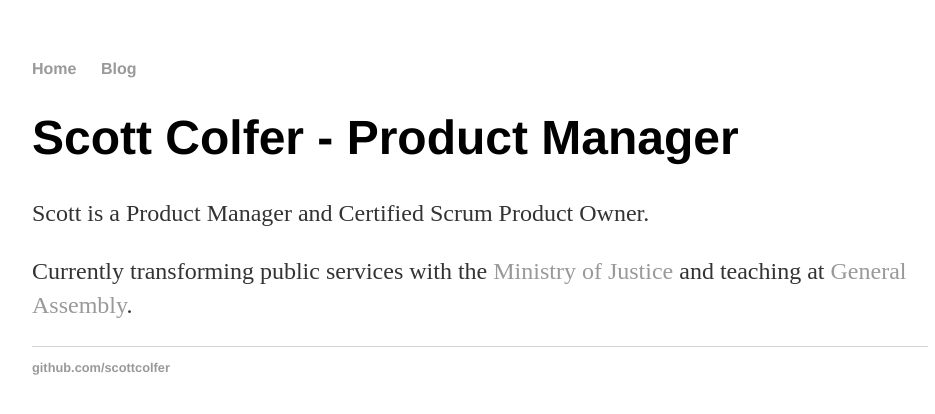
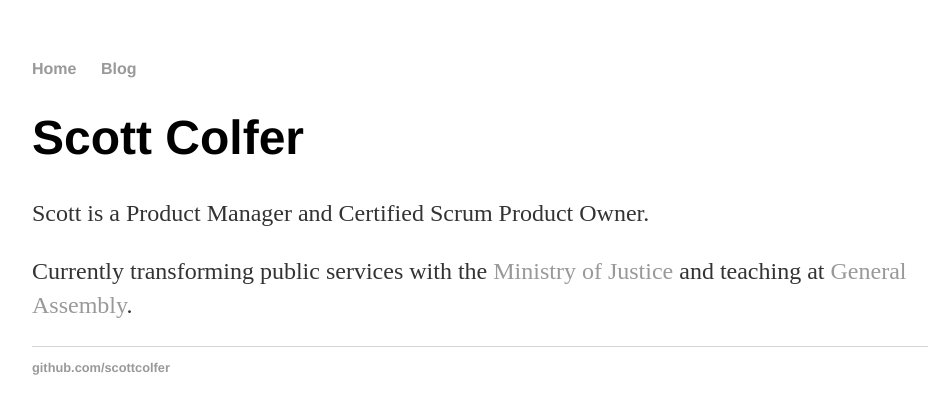
Before and after one commit to scottcolfer/scottcolfer.github.io, a Jekyll site: the page built from index.html, in a window 1280 px wide. Shown: the top 414 px of the page, without its empty margins (160-1095 px from the left). Built offline with Jekyll 4.4.1, drawn with Linux system fonts in a browser that asks for light colours.

Commit message:
Update index.html
Basic text edit.

```diff
--- a/index.html
+++ b/index.html
@@ -3,7 +3,7 @@ layout: default
 title: Scott Colfer - Product Manager
 ---
 <div class="blurb">
-        <h1>Scott Colfer - Product Manager</h1>
+        <h1>Scott Colfer</h1>
 	<p>Scott is a Product Manager and Certified Scrum Product Owner.</p>
 	<p>Currently transforming public services with the <a href="https://mojdigital.blog.gov.uk/">Ministry of Justice</a> and teaching at <a href="https://generalassemb.ly/instructors/scott-colfer/7041">General Assembly</a>.</p>
 </div><!-- /.blurb -->
```
